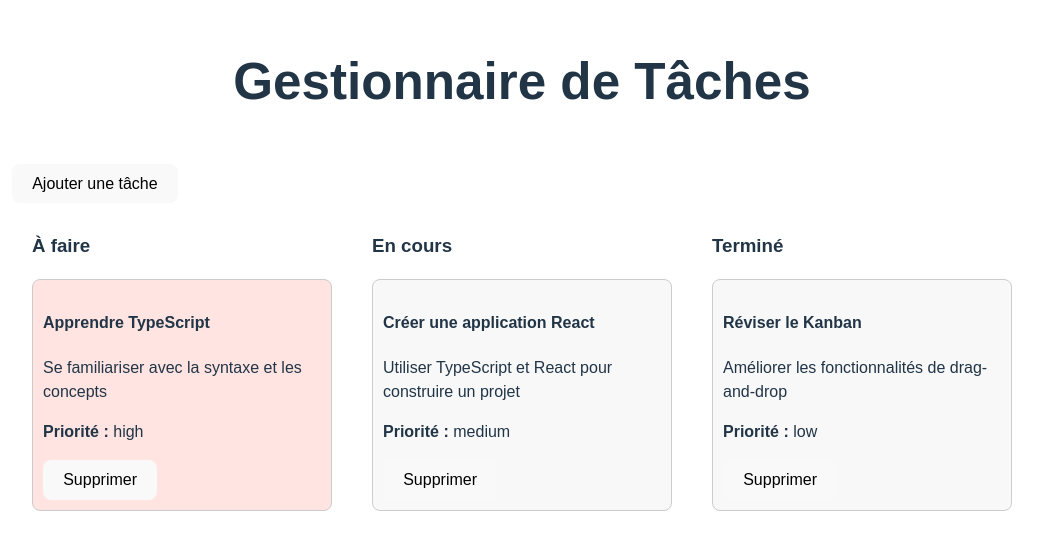
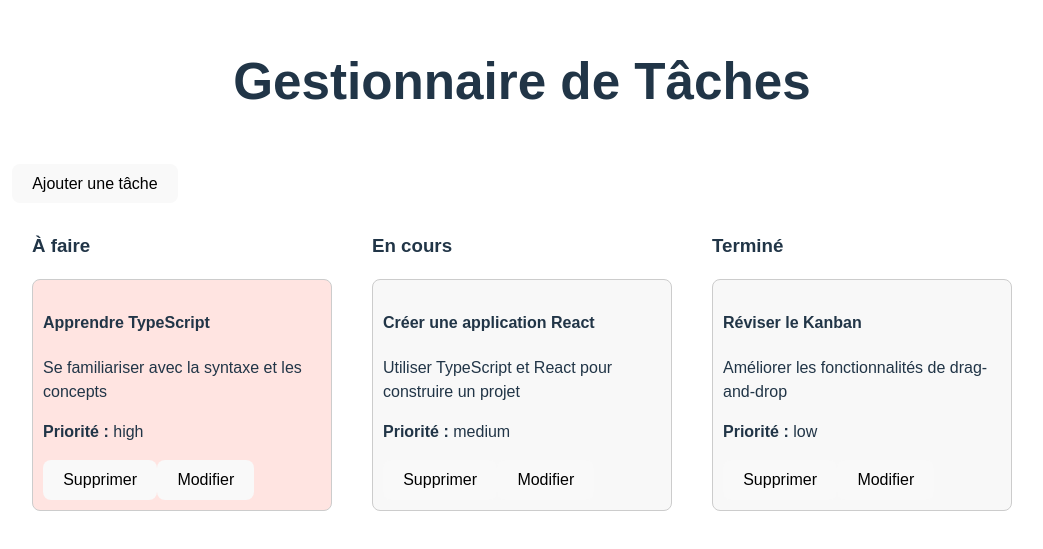
Before and after one commit to PierreValadeau/TodoList, a React (Vite) app: page / in a window 1280 px wide. Shown: the part 115-664 px from the top of the page, without its empty margins (28-1071 px from the left). Built offline with nearby package versions, Linux system fonts and the light colour scheme.

Commit message:
add button to edit task

```diff
--- a/src/components/TaskBoard.tsx
+++ b/src/components/TaskBoard.tsx
@@ -63,6 +63,11 @@ const TaskBoard: React.FC = () => {
     setTasks((prevTasks) => prevTasks.filter((task) => task.id !== id));
   };
 
+  const updateTask = (id: string, updatedTask: Task) => {
+    setTasks((prevTasks) =>
+      prevTasks.map((task) => (task.id === id ? updatedTask : task))
+    );
+  };
 
   const getTasksByStatus = (status: Task["status"]) => tasks.filter((task) => task.status === status);
 
@@ -78,7 +83,8 @@ const TaskBoard: React.FC = () => {
                   <TaskColumn
                     title={status === "todo" ? "À faire" : status === "in-progress" ? "En cours" : "Terminé"}
                     tasks={getTasksByStatus(status as Task["status"])}
-                    deleteTask={deleteTask}allez
+                    deleteTask={deleteTask}
+                    updateTask={updateTask} // Ajoute updateTask ici
                   />
                   {provided.placeholder}
                 </div>
--- a/src/components/TaskColumn.tsx
+++ b/src/components/TaskColumn.tsx
@@ -5,19 +5,19 @@ import TaskItem from "./TaskItem";
 interface TaskColumnProps {
   title: string;
   tasks: Task[];
-  deleteTask: (id: string) => void; // La fonction deleteTask doit être passée comme prop
+  deleteTask: (id: string) => void;
+  updateTask: (id: string, updatedTask: Task) => void;  // Ajoute cette ligne
 }
 
-const TaskColumn: React.FC<TaskColumnProps> = ({ title, tasks, deleteTask }) => {
+const TaskColumn: React.FC<TaskColumnProps> = ({ title, tasks, deleteTask, updateTask }) => {
   return (
     <div style={{ width: "300px", margin: "10px" }}>
       <h3>{title}</h3>
       {tasks.map((task) => (
-        <TaskItem key={task.id} task={task} deleteTask={deleteTask} />
+        <TaskItem key={task.id} task={task} deleteTask={deleteTask} updateTask={updateTask} />
       ))}
     </div>
   );
 };
 
-
 export default TaskColumn;
--- a/src/components/TaskItem.tsx
+++ b/src/components/TaskItem.tsx
@@ -1,22 +1,51 @@
-import React from "react";
+import React, { useState } from "react";
 import { Task } from "../styles/Task";
 
 interface TaskItemProps {
   task: Task;
   deleteTask: (id: string) => void;
+  updateTask: (id: string, updatedTask: Task) => void;
 }
 
-const TaskItem: React.FC<TaskItemProps> = ({ task }) => {
+const TaskItem: React.FC<TaskItemProps> = ({ task, deleteTask, updateTask }) => {
+  const [isEditing, setIsEditing] = useState(false);
+  const [editedTitle, setEditedTitle] = useState(task.title);
+  const [editedDescription, setEditedDescription] = useState(task.description);
+
+  const handleSave = () => {
+    // Met à jour la tâche avec les nouvelles valeurs
+    updateTask(task.id, {
+      ...task,
+      title: editedTitle,
+      description: editedDescription,
+    });
+    setIsEditing(false);
+  };
+
   return (
     <div
       style={{
         border: "1px solid #ccc",
         borderRadius: "8px",
         padding: "10px",
-        marginBottom: "10px",
         backgroundColor: task.priority === "high" ? "#ffe4e1" : "#f8f8f8",
       }}
     >
+      {isEditing ? (
+        <div>
+          <input
+            type="text"
+            value={editedTitle}
+            onChange={(e) => setEditedTitle(e.target.value)}
+          />
+          <textarea
+            value={editedDescription}
+            onChange={(e) => setEditedDescription(e.target.value)}
+          />
+          <button onClick={handleSave}>Enregistrer</button>
+        </div>
+      ) : (
+        <div>
           <h4>{task.title}</h4>
           <p>{task.description || "Pas de description"}</p>
           <p>
@@ -24,12 +53,14 @@ const TaskItem: React.FC<TaskItemProps> = ({ task }) => {
           </p>
           <button
             onClick={() => {
-          console.log("Suppression de la tâche :", task.id);
-          deleteTask(task.id); // Appel de la fonction deleteTask
+              deleteTask(task.id);
             }}
           >
             Supprimer
           </button>
+          <button onClick={() => setIsEditing(true)}>Modifier</button>
+        </div>
+      )}
     </div>
   );
 };
```
Lines whose indentation alone changed are shown as unchanged.
